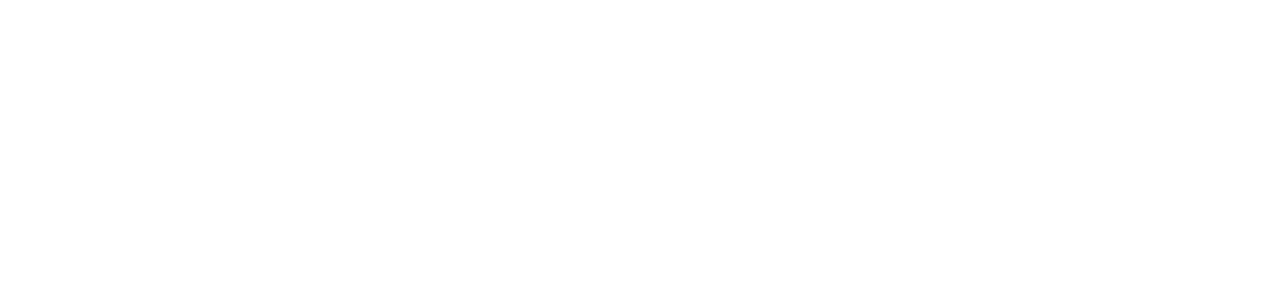
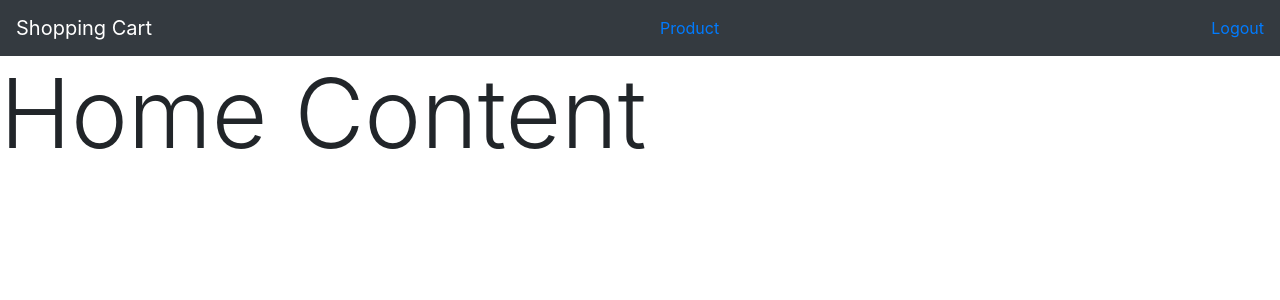
Before and after one commit to jyotirmoy99/react-shopping-cart, a React (Create React App) app: page /home in a window 1280 px wide. Shown: the top 300 px of the page. Built offline with nearby package versions, Linux system fonts and the light colour scheme; the HTML template or start-up script is replaced by a standard one.

Commit message:
product fetched from api and search functionality implemented

```diff
--- a/src/Routes.js
+++ b/src/Routes.js
@@ -2,6 +2,7 @@ import React from "react";
 import { BrowserRouter, Switch, Route } from "react-router-dom";
 import Products from "./components/Products";
 import Login from "./components/Login";
+import HomeContent from "./components/HomeContent";
 function Routes() {
   return (
     <div>
@@ -17,6 +18,11 @@ function Routes() {
             path="/products"
             render={(e, props) => <Products {...e} data={props} />}
           />
+          <Route
+            exact={true}
+            path="/home"
+            render={(e, props) => <HomeContent {...e} data={props} />}
+          />
         </Switch>
       </BrowserRouter>
     </div>
--- a/src/components/Header.js
+++ b/src/components/Header.js
@@ -1,32 +1,16 @@
-import React, { useState, useEffect } from "react";
+import React from "react";
 import "bootstrap/dist/css/bootstrap.min.css";
+import { NavLink } from "react-router-dom";
 
-const Header = (props) => {
-  //search input
-  const [search, setSearch] = useState("");
-
-  const handleChange = (e) => {
-    setSearch(e.target.value);
-    console.log(e.target.value);
-  };
-
+const Header = () => {
   return (
     <div>
       <nav class="navbar navbar-dark bg-dark justify-content-between">
-        <h3 class="navbar-brand">Shopping Cart</h3>
-        <form class="form-inline">
-          <input
-            class="form-control mr-sm-2"
-            type="search"
-            placeholder="Search"
-            aria-label="Search"
-            value={search}
-            onChange={handleChange}
-          />
-          <button class="btn btn-outline-success my-2 my-sm-0" type="submit">
-            Search
-          </button>
-        </form>
+        <NavLink to="/home" class="navbar-brand">
+          Shopping Cart
+        </NavLink>
+        <NavLink to="/products">Product</NavLink>
+        <NavLink to="/">Logout</NavLink>
       </nav>
     </div>
   );
--- /dev/null
+++ b/src/components/HomeContent.js
@@ -0,0 +1,14 @@
+import React from "react";
+import "bootstrap/dist/css/bootstrap.min.css";
+import Header from "./Header";
+
+function HomeContent() {
+  return (
+    <div>
+      <Header />
+      <h1 className="display-1">Home Content</h1>
+    </div>
+  );
+}
+
+export default HomeContent;
--- a/src/components/Login.js
+++ b/src/components/Login.js
@@ -6,7 +6,7 @@ function Login(props) {
 
   const HandleLogin = () => {
     if (user.userName === "jyotirmoy" && user.password === "password") {
-      props.history.push("/products");
+      props.history.push("/home");
     } else {
       alert("Wrong username or password!");
     }
--- /dev/null
+++ b/src/components/ProductDetails.js
@@ -0,0 +1,26 @@
+import React from "react";
+
+const ProductDetails = (props) => {
+  //add card
+  const addCart = () => {};
+  const { title, price, image, category } = props;
+  return (
+    <div className="col-md-4">
+      <div className="card" style={{ width: 300 }}>
+        <img src={image} className="card-img-top" alt="productImage" />
+        <div className="card-body">
+          <h5 className="card-title">{title}</h5>
+          <small>{category}</small>
+          <p>${price}</p>
+          <div>
+            <button className="btn btn-warning" onClick={addCart}>
+              Add to Card
+            </button>
+          </div>
+        </div>
+      </div>
+    </div>
+  );
+};
+
+export default ProductDetails;
--- a/src/components/Products.js
+++ b/src/components/Products.js
@@ -1,14 +1,32 @@
 import React, { useState, useEffect } from "react";
 import "bootstrap/dist/css/bootstrap.min.css";
+import ProductDetails from "./ProductDetails";
 import Header from "./Header";
 
-const Products = (props) => {
+const Products = () => {
+  const [search, setSearch] = useState("");
+  const [products, setProducts] = useState([]);
+  const [filteredSearch, setFilteredSearch] = useState([]);
+
   useEffect(() => {
     //calling API function
     getProducts();
   }, []);
 
-  const [products, setProducts] = useState([]);
+  //search filter
+  useEffect(() => {
+    setFilteredSearch(
+      products.filter((p) => {
+        return p.title.toLowerCase().includes(search.toLowerCase());
+      })
+    );
+  }, [products, search]);
+
+  //HandleChange
+
+  const handleChange = (e) => {
+    setSearch(e.target.value);
+  };
 
   //API function
   const getProducts = async () => {
@@ -22,41 +40,35 @@ const Products = (props) => {
     <div>
       <Header />
       <h2 className="text-center">All products</h2>
+
       <div className="container pt-5">
+        {/* SEARCH START */}
+        <form class="form-inline ml-auto mr-auto p-5">
+          <input
+            class="form-control mr-auto ml-auto"
+            type="search"
+            placeholder="Search"
+            aria-label="Search"
+            value={search}
+            onChange={handleChange}
+          />
+        </form>
+        {/* SEARCH END */}
         <div className="row">
           <div className="col-md-12">
             <div className="card-deck">
+              {/* MAP START  */}
               {products.length > 0 ? (
-                products.map((value, index) => {
+                filteredSearch.map((value, index) => {
                   return (
                     // card map
-                    <div className="col-md-4">
-                      <div className="card" style={{ width: 300 }}>
-                        <img
-                          src={value.image}
-                          className="card-img-top"
-                          alt="productImage"
-                        />
-                        <div className="card-body">
-                          <h5 className="card-title">{value.title}</h5>
-                          <small>{value.category}</small>
-                          <p>${value.price}</p>
-                          <div>
-                            <button className="btn btn-primary">
-                              View Product
-                            </button>
-                            <button className="btn btn-warning">
-                              Add to Card
-                            </button>
-                          </div>
-                        </div>
-                      </div>
-                    </div>
+                    <ProductDetails key={index} {...value} />
                   );
                 })
               ) : (
-                <h2>No produt found</h2>
+                <h2>No product found</h2>
               )}
+              {/* MAP END */}
             </div>
           </div>
         </div>
```
